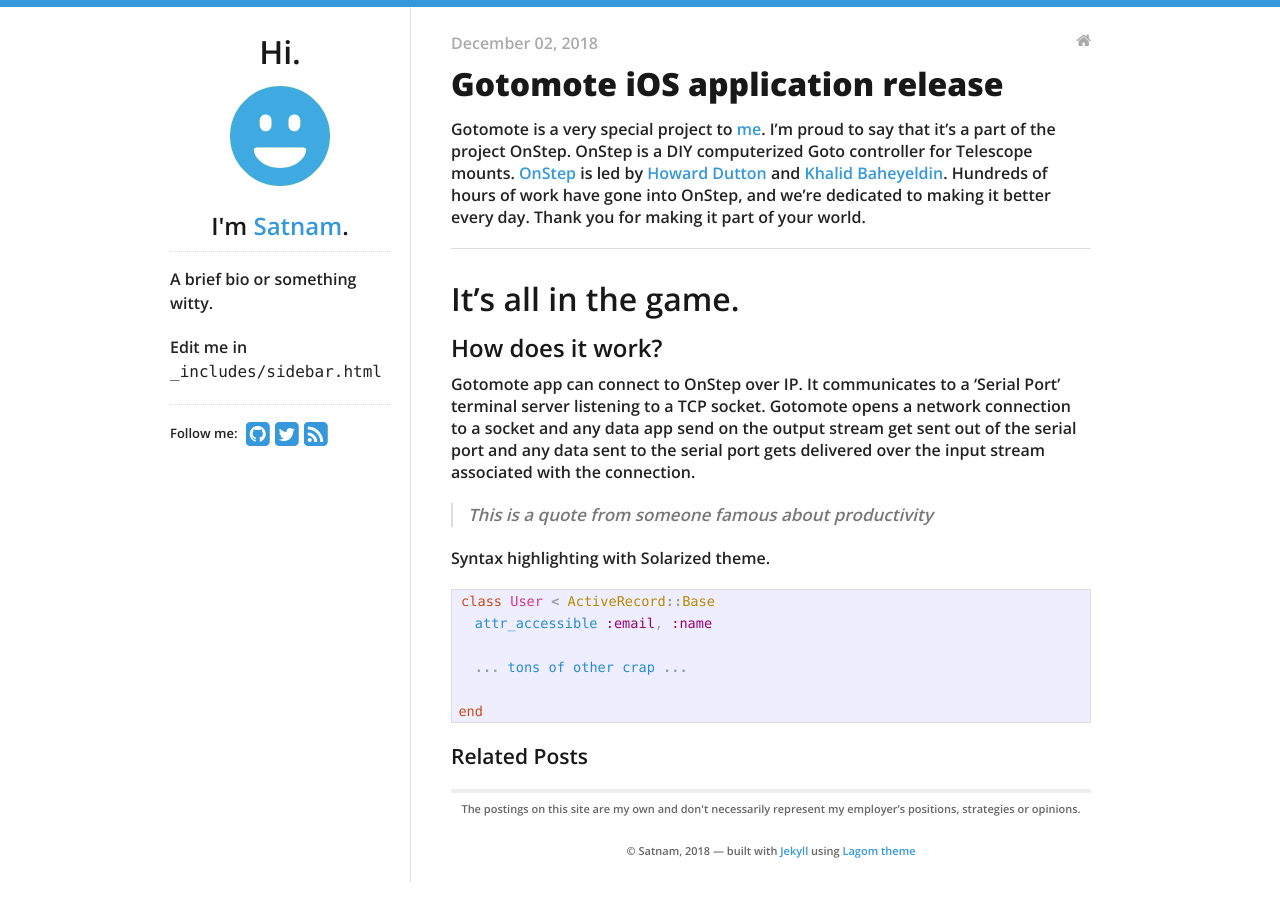
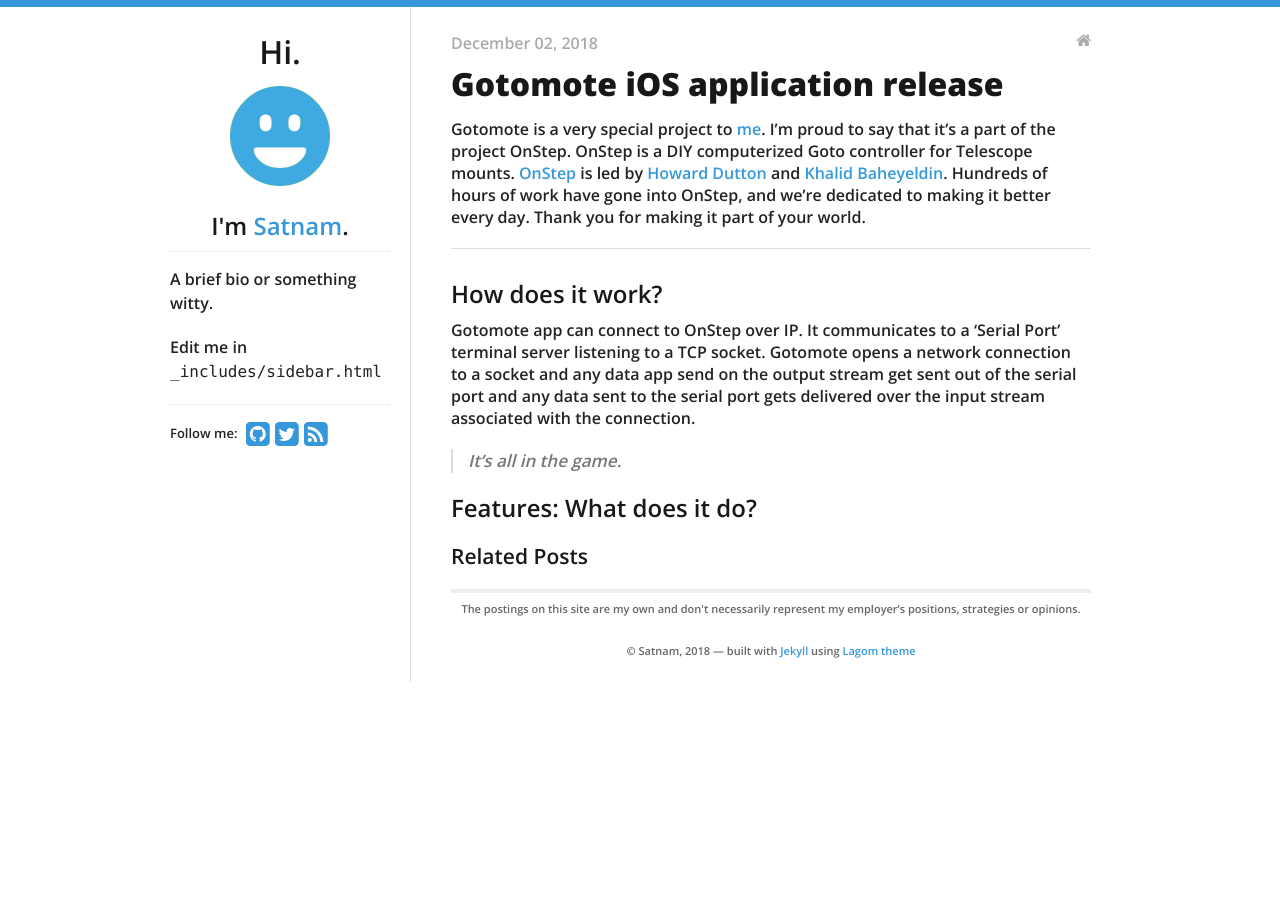
Before and after one commit to 29satnam/29satnam.github.io, a Jekyll site: the page built from _posts/2018-12-02-Gotomote-iOS-release.md, in a window 1280 px wide. Built offline with Jekyll 4.4.1, drawn with Linux system fonts in a browser that asks for light colours.

Commit message:
Update 2018-12-02-Gotomote-iOS-release.md

```diff
--- a/_posts/2018-12-02-Gotomote-iOS-release.md
+++ b/_posts/2018-12-02-Gotomote-iOS-release.md
@@ -9,23 +9,10 @@ Gotomote is a very special project to <a href="https://github.com/29satnam/">me<
 
 ---
 
-# It's all in the game.
-
 ## How does it work?
 
 Gotomote app can connect to OnStep over IP. It communicates to a 'Serial Port' terminal server listening to a TCP socket. Gotomote opens a network connection to a socket and any data app send on the output stream get sent out of the serial port and any data sent to the serial port gets delivered over the input stream associated with the connection.
 
-> This is a quote from someone famous about productivity
+> It's all in the game.
 
-
-Syntax highlighting with Solarized theme.
-
-{% highlight ruby %}
-class User < ActiveRecord::Base
-  attr_accessible :email, :name
-
-  ... tons of other crap ...
-
-end
-
-{% endhighlight %}
+## Features: What does it do?
```
